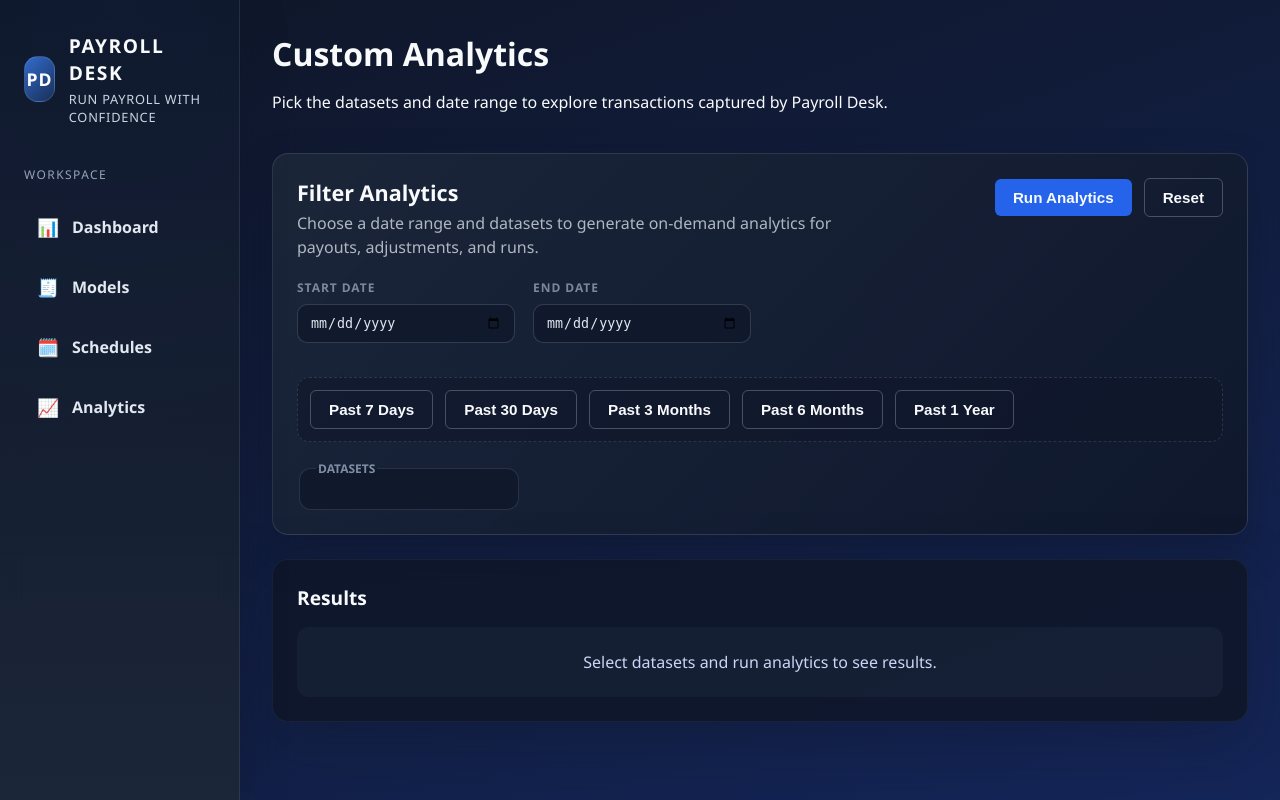
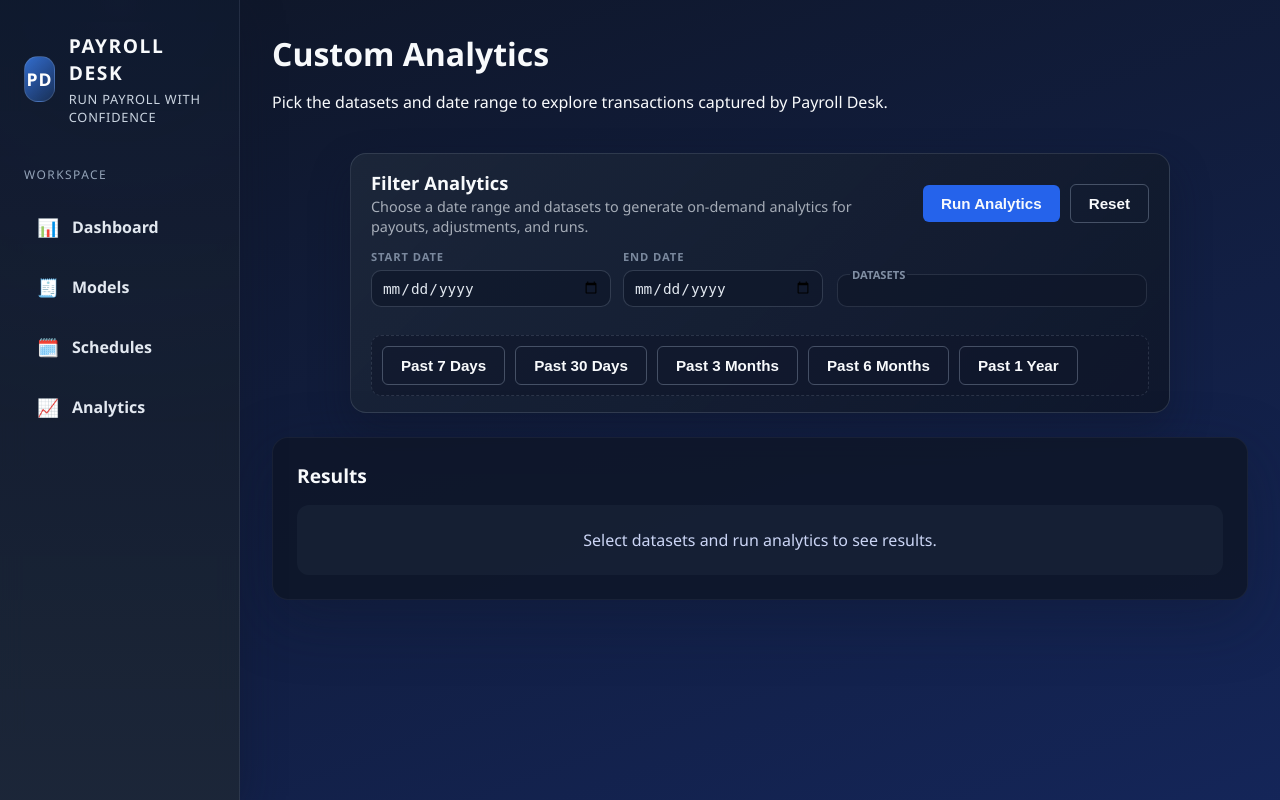
Before and after one commit to Axidify/PayrollSystem, a FastAPI app: template app/templates/analytics/index.html in a window 1280 px wide. Run offline with FastAPI, Linux system fonts and the light colour scheme; the template is opened without the code that fills it, so the values that code supplies are empty.

Commit message:
UI: compact analytics filter card; place datasets inline with end-date and center card

```diff
--- a/app/static/css/styles.css
+++ b/app/static/css/styles.css
@@ -2626,94 +2626,140 @@ section {
 .card--filters {
     display: flex;
     flex-direction: column;
-    gap: 20px;
-    margin-bottom: 24px;
+    gap: 12px;
+    margin: 0 auto 24px;
     background: linear-gradient(135deg, rgba(30, 41, 59, 0.8), rgba(15, 23, 42, 0.92));
     border: 1px solid rgba(148, 163, 184, 0.2);
     box-shadow: 0 18px 38px rgba(15, 23, 42, 0.45);
+    padding: 16px 20px;
+    width: fit-content;
+    max-width: 100%;
 }
 
 .filter-card__header {
     display: flex;
     flex-wrap: wrap;
     justify-content: space-between;
-    gap: 16px;
-    align-items: flex-start;
+    gap: 12px;
+    align-items: center;
 }
 
 .filter-card__header h2 {
     margin: 0;
-    font-size: 1.35rem;
+    font-size: 1.15rem;
     font-weight: 600;
     color: #f8fafc;
 }
 
 .filter-card__description {
-    margin: 4px 0 0;
+    margin: 2px 0 0;
     max-width: 540px;
-    color: rgba(226, 232, 240, 0.75);
-    line-height: 1.5;
+    color: rgba(226, 232, 240, 0.7);
+    line-height: 1.4;
+    font-size: 0.9rem;
 }
 
 .filter-card__actions {
     display: flex;
-    gap: 12px;
+    gap: 10px;
     align-items: center;
 }
 
 .filter-card__form {
     display: grid;
-    grid-template-columns: repeat(auto-fit, minmax(200px, 1fr));
-    gap: 18px;
-    align-items: end;
+    gap: 12px;
+    align-items: stretch;
+}
+
+.filter-card__grid {
+    display: flex;
+    flex-wrap: wrap;
+    gap: 12px;
+    align-items: flex-end;
+}
+
+.filter-card__grid > .filter-group {
+    flex: 0 1 240px;
+    width: 100%;
+}
+
+.filter-card__end-datasets {
+    display: flex;
+    flex: 1 1 320px;
+    flex-wrap: wrap;
+    gap: 12px;
+    align-items: flex-end;
+}
+
+.filter-card__end-datasets .filter-group {
+    flex: 0 1 200px;
+}
+
+.filter-card__datasets {
+    flex: 1 1 260px;
+    min-width: 220px;
 }
 
 .filter-card__form .filter-group {
     display: flex;
     flex-direction: column;
-    gap: 8px;
+    gap: 6px;
 }
 
 .filter-card__form .filter-group label {
     text-transform: uppercase;
-    font-size: 0.75rem;
+    font-size: 0.7rem;
     letter-spacing: 0.08em;
     color: rgba(148, 163, 184, 0.8);
     font-weight: 600;
 }
 
 .filter-card__form .filter-group input[type="date"] {
-    padding: 10px 12px;
+    padding: 8px 10px;
     border-radius: 10px;
     border: 1px solid rgba(148, 163, 184, 0.25);
     background: rgba(15, 23, 42, 0.7);
     color: #e2e8f0;
+    font-size: 0.9rem;
 }
 
 .filter-card__form fieldset {
     border: 1px solid rgba(148, 163, 184, 0.18);
-    border-radius: 12px;
-    padding: 16px;
+    border-radius: 10px;
+    padding: 12px;
     background: rgba(15, 23, 42, 0.75);
 }
 
 .filter-card__form legend {
     font-weight: 600;
     text-transform: uppercase;
-    font-size: 0.75rem;
+    font-size: 0.7rem;
     color: rgba(148, 163, 184, 0.85);
 }
 
 .filter-card__form .checkbox-inline {
-    margin-bottom: 8px;
+    margin-bottom: 6px;
+    font-size: 0.9rem;
+}
+
+.filter-card__datasets-list {
+    display: flex;
+    gap: 8px;
+    flex-wrap: wrap;
+    align-items: center;
+}
+
+.filter-card__datasets-list .checkbox-inline {
+    margin: 0;
 }
 
 .filter-card__form .quick-range-buttons {
     grid-column: 1 / -1;
-    padding: 12px;
-    border-radius: 12px;
+    padding: 10px;
+    border-radius: 10px;
     background: rgba(15, 23, 42, 0.6);
     border: 1px dashed rgba(148, 163, 184, 0.2);
+    gap: 10px;
 }
 
 @media (max-width: 768px) {
@@ -2731,4 +2777,17 @@ section {
         width: 100%;
         justify-content: center;
     }
-}
+
+    .card--filters {
+        width: 100%;
+        margin: 0 0 24px;
+    }
+
+    .filter-card__grid > .filter-group,
+    .filter-card__end-datasets,
+    .filter-card__end-datasets .filter-group,
+    .filter-card__datasets {
+        flex: 1 1 100%;
+        min-width: 0;
+    }
+}
--- a/app/templates/analytics/index.html
+++ b/app/templates/analytics/index.html
@@ -20,13 +20,28 @@
         </div>
     </header>
     <form id="analytics-form" class="filter-card__form">
+        <div class="filter-card__grid">
             <div class="filter-group">
                 <label for="analytics-start">Start Date</label>
                 <input id="analytics-start" name="start" type="date" value="{{ default_start }}" required>
             </div>
+            <div class="filter-card__end-datasets">
                 <div class="filter-group">
                     <label for="analytics-end">End Date</label>
                     <input id="analytics-end" name="end" type="date" value="{{ default_end }}" required>
+                </div>
+                <fieldset class="filter-card__datasets">
+                    <legend>Datasets</legend>
+                    <div class="filter-card__datasets-list">
+                        {% for option in dataset_options %}
+                        <label class="checkbox-inline">
+                            <input type="checkbox" name="datasets" value="{{ option.id }}" {% if option.id == 'payouts' %}checked{% endif %}>
+                            {{ option.label }}
+                        </label>
+                        {% endfor %}
+                    </div>
+                </fieldset>
+            </div>
         </div>
         <div class="quick-range-buttons" id="analytics-quick-ranges">
             <button class="button secondary" type="button" data-range="past_7_days" data-days="7">Past 7 Days</button>
@@ -35,15 +50,6 @@
             <button class="button secondary" type="button" data-range="past_6_months" data-months="6">Past 6 Months</button>
             <button class="button secondary" type="button" data-range="past_1_year" data-months="12">Past 1 Year</button>
         </div>
-        <fieldset class="filter-group" style="min-width: 220px;">
-            <legend>Datasets</legend>
-            {% for option in dataset_options %}
-            <label class="checkbox-inline">
-                <input type="checkbox" name="datasets" value="{{ option.id }}" {% if option.id == 'payouts' %}checked{% endif %}>
-                {{ option.label }}
-            </label>
-            {% endfor %}
-        </fieldset>
     </form>
 </section>
 
```
Lines whose indentation alone changed are shown as unchanged.
